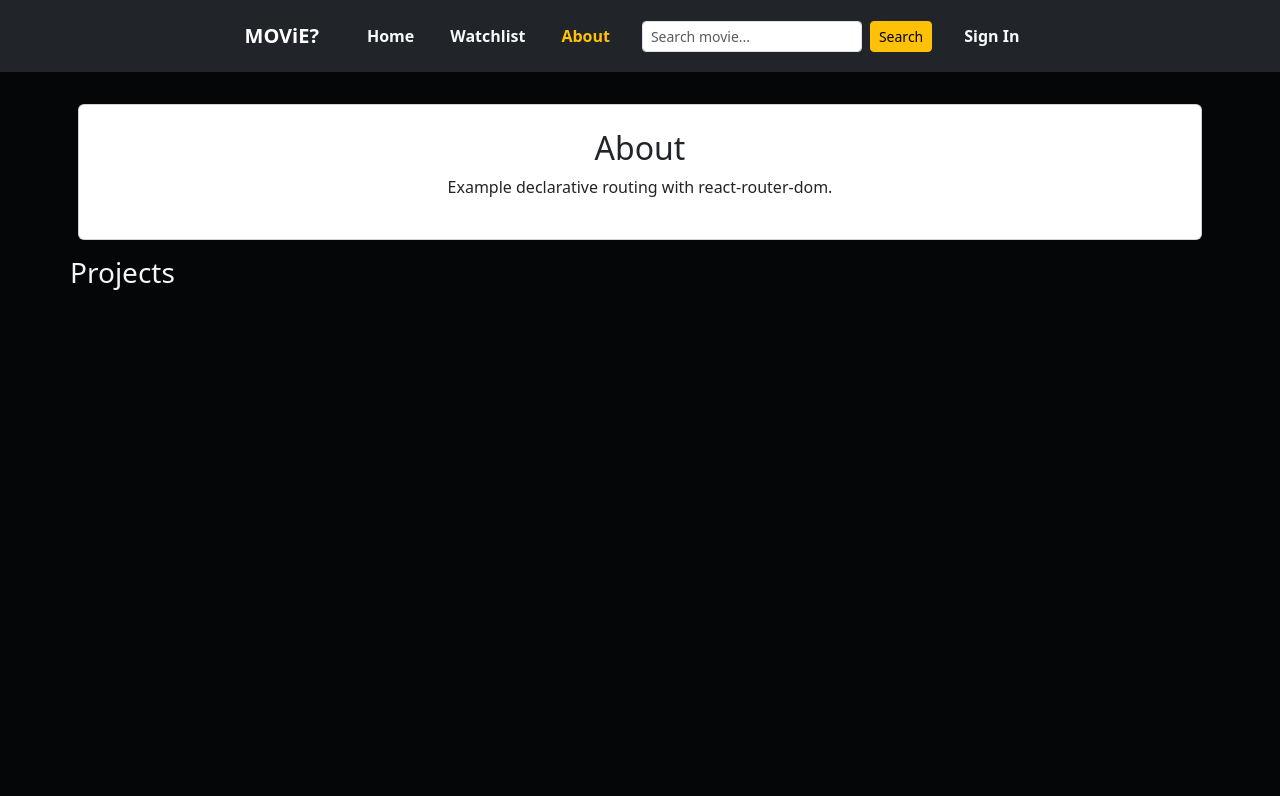
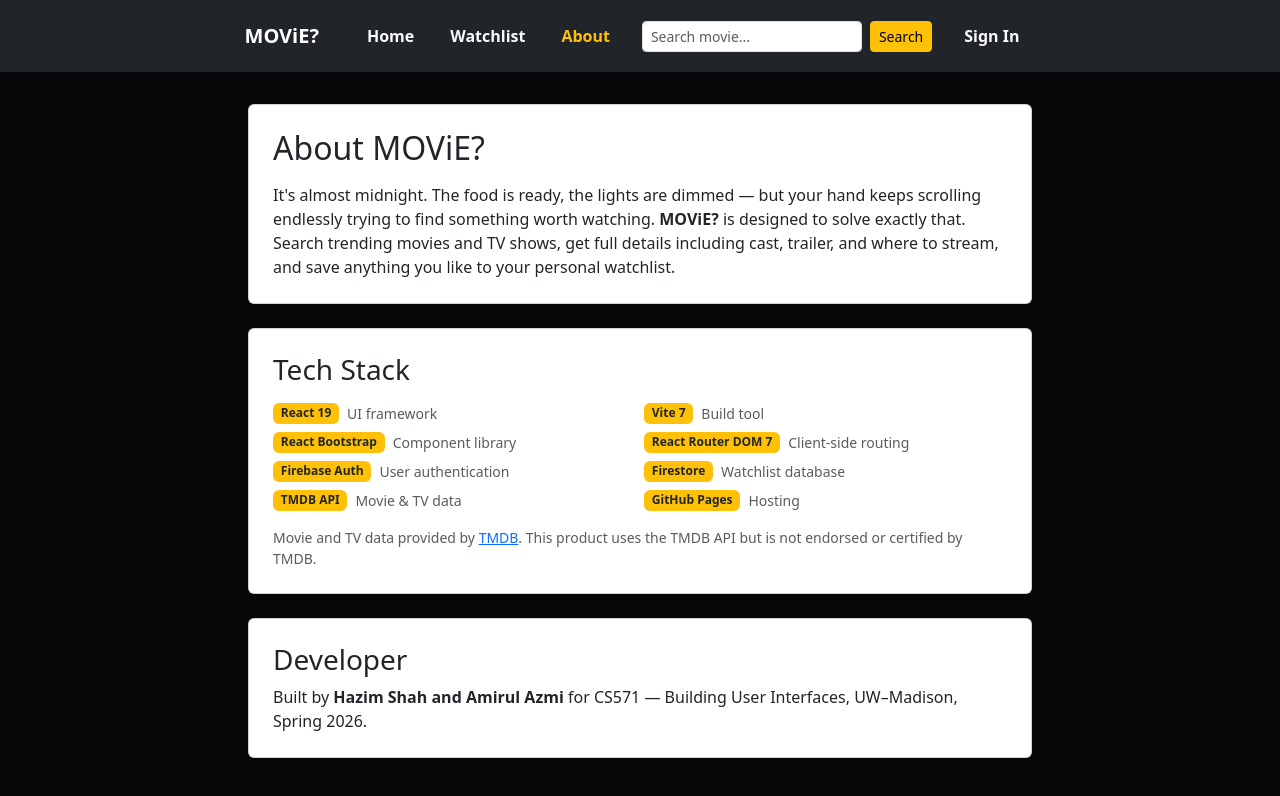
Before and after one commit to CS571-S26/p24, a React (Vite) app: page /#/about in a window 1280 px wide. Shown: the top 796 px of the page. Built offline with nearby package versions, Linux system fonts and the light colour scheme; no server answers.

Commit message:
Build out About page with stack and developer info

```diff
--- a/src/pages/AboutPage.jsx
+++ b/src/pages/AboutPage.jsx
@@ -1,21 +1,68 @@
-import React, { useEffect, useState } from 'react'
+import { Container, Card, Row, Col, Badge } from 'react-bootstrap'
 import '../App.css'
-import { Card, Spinner, Container, Row, Col } from 'react-bootstrap'
 
+const STACK = [
+  { name: 'React 19', desc: 'UI framework' },
+  { name: 'Vite 7', desc: 'Build tool' },
+  { name: 'React Bootstrap', desc: 'Component library' },
+  { name: 'React Router DOM 7', desc: 'Client-side routing' },
+  { name: 'Firebase Auth', desc: 'User authentication' },
+  { name: 'Firestore', desc: 'Watchlist database' },
+  { name: 'TMDB API', desc: 'Movie & TV data' },
+  { name: 'GitHub Pages', desc: 'Hosting' },
+]
 
 export default function AboutPage() {
+  return (
+    <div className="w-100 d-flex justify-content-center align-items-start py-4 px-3">
+      <Container className="p-0" style={{ maxWidth: '800px' }}>
 
-  return (
-    <div className="w-100 h-100 d-flex justify-content-center align-items-start py-4">
-      <Container className='p-0'>
-        <Card className='m-2 p-2'>
-          <Card.Body className='text-center'>
-            <h2>About</h2>
-            <p>Example declarative routing with react-router-dom.</p>
+        <Card className="m-2 p-2 mb-4">
+          <Card.Body>
+            <h2 className="mb-3">About MOViE?</h2>
+            <p className="mb-0">
+              It's almost midnight. The food is ready, the lights are dimmed — but your hand keeps
+              scrolling endlessly trying to find something worth watching. <strong>MOViE?</strong> is
+              designed to solve exactly that. Search trending movies and TV shows, get full details
+              including cast, trailer, and where to stream, and save anything you like to your
+              personal watchlist.
+            </p>
           </Card.Body>
         </Card>
 
-        <h3 className='mt-3'>Projects</h3>
+        <Card className="m-2 p-2 mb-4">
+          <Card.Body>
+            <h3 className="mb-3">Tech Stack</h3>
+            <Row className="g-2">
+              {STACK.map(item => (
+                <Col key={item.name} xs={12} sm={6}>
+                  <div className="d-flex align-items-center gap-2">
+                    <Badge bg="warning" text="dark" className="flex-shrink-0">{item.name}</Badge>
+                    <span className="text-muted small">{item.desc}</span>
+                  </div>
+                </Col>
+              ))}
+            </Row>
+            <p className="text-muted small mt-3 mb-0">
+              Movie and TV data provided by{' '}
+              <a href="https://www.themoviedb.org" target="_blank" rel="noreferrer">
+                TMDB
+              </a>
+              . This product uses the TMDB API but is not endorsed or certified by TMDB.
+            </p>
+          </Card.Body>
+        </Card>
+
+        <Card className="m-2 p-2">
+          <Card.Body>
+            <h3 className="mb-2">Developer</h3>
+            <p className="mb-0">
+              Built by <strong>Hazim Shah and Amirul Azmi</strong> for CS571 — Building User Interfaces,
+              UW–Madison, Spring 2026.
+            </p>
+          </Card.Body>
+        </Card>
+
       </Container>
     </div>
   )
```
Also changed, not shown: 1 other file (tests, documents, lock files or other folders).
